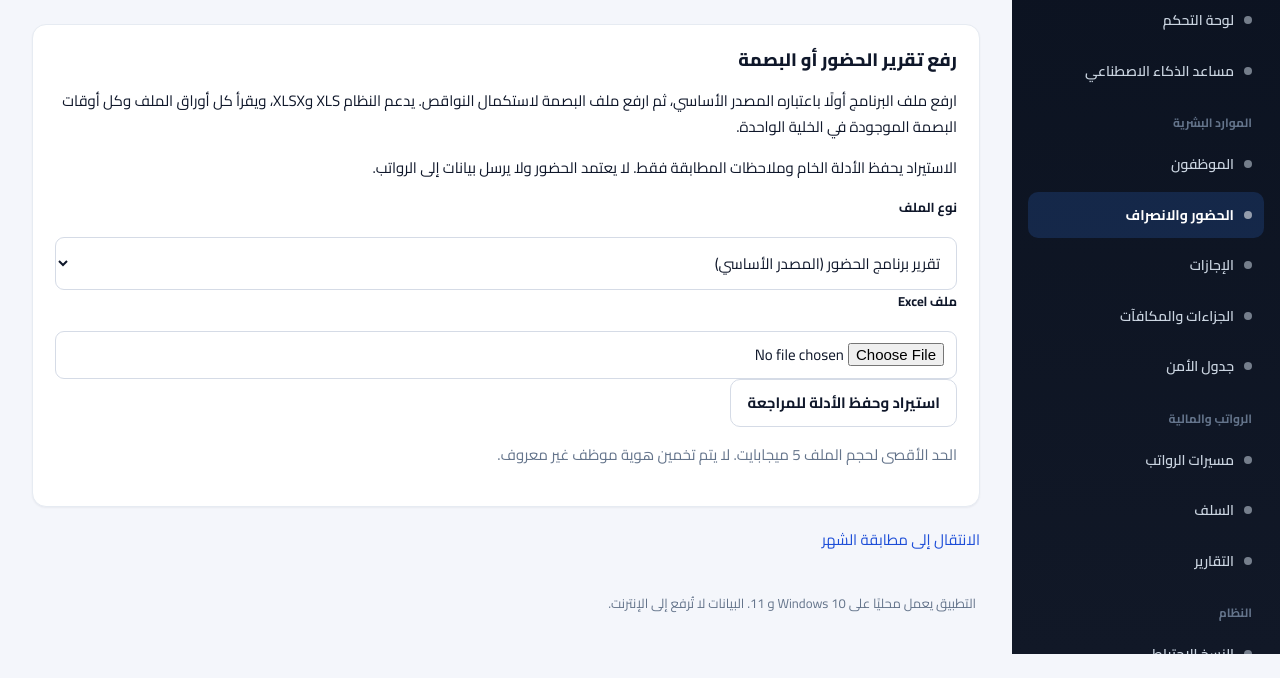
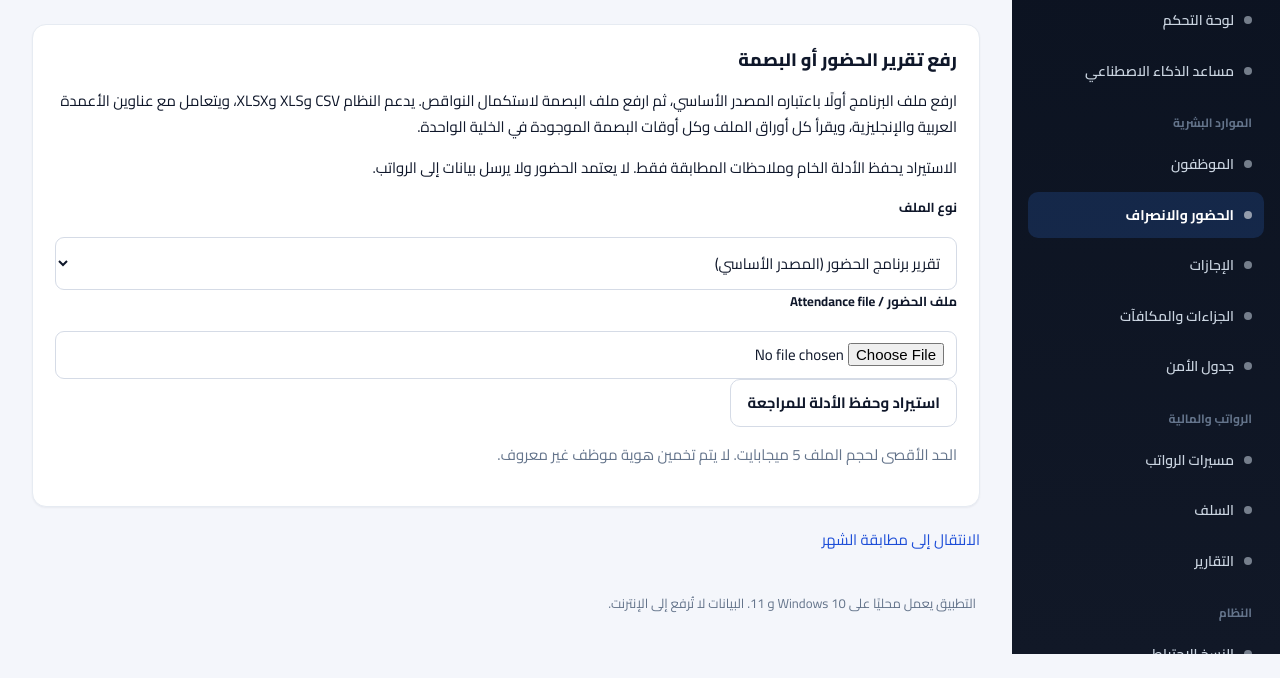
Before and after one commit to ms1813678-bit/ms1813678-bit-my-business-hotel, a Python web app: template app/templates/attendance_import.html in a window 1280 px wide. Shown: the part 146-824 px from the top of the page. Run offline with Jinja, Linux system fonts and the light colour scheme; the template is opened without the code that fills it, so the values that code supplies are empty.

Commit message:
ui: list CSV alongside Excel attendance formats

```diff
--- a/app/templates/attendance_import.html
+++ b/app/templates/attendance_import.html
@@ -13,7 +13,7 @@
 
     <section class="notice">
       <h2>رفع تقرير الحضور أو البصمة</h2>
-      <p>ارفع ملف البرنامج أولًا باعتباره المصدر الأساسي، ثم ارفع ملف البصمة لاستكمال النواقص. يدعم النظام XLS وXLSX، ويقرأ كل أوراق الملف وكل أوقات البصمة الموجودة في الخلية الواحدة.</p>
+      <p>ارفع ملف البرنامج أولًا باعتباره المصدر الأساسي، ثم ارفع ملف البصمة لاستكمال النواقص. يدعم النظام CSV وXLS وXLSX، ويتعامل مع عناوين الأعمدة العربية والإنجليزية، ويقرأ كل أوراق الملف وكل أوقات البصمة الموجودة في الخلية الواحدة.</p>
       <p>الاستيراد يحفظ الأدلة الخام وملاحظات المطابقة فقط. لا يعتمد الحضور ولا يرسل بيانات إلى الرواتب.</p>
       <form method="post" action="/attendance/import" enctype="multipart/form-data">
         <input type="hidden" name="csrf_token" value="{{ csrf_token }}">
@@ -22,8 +22,8 @@
           <option value="program_report">تقرير برنامج الحضور (المصدر الأساسي)</option>
           <option value="fingerprint">تقرير جهاز البصمة (استكمال النواقص)</option>
         </select>
-        <label for="file">ملف Excel</label>
-        <input id="file" type="file" name="file" accept=".xls,.xlsx" required>
+        <label for="file">ملف الحضور / Attendance file</label>
+        <input id="file" type="file" name="file" accept=".csv,.xls,.xlsx" required>
         <button type="submit">استيراد وحفظ الأدلة للمراجعة</button>
       </form>
       <p class="muted">الحد الأقصى لحجم الملف 5 ميجابايت. لا يتم تخمين هوية موظف غير معروف.</p>
```
